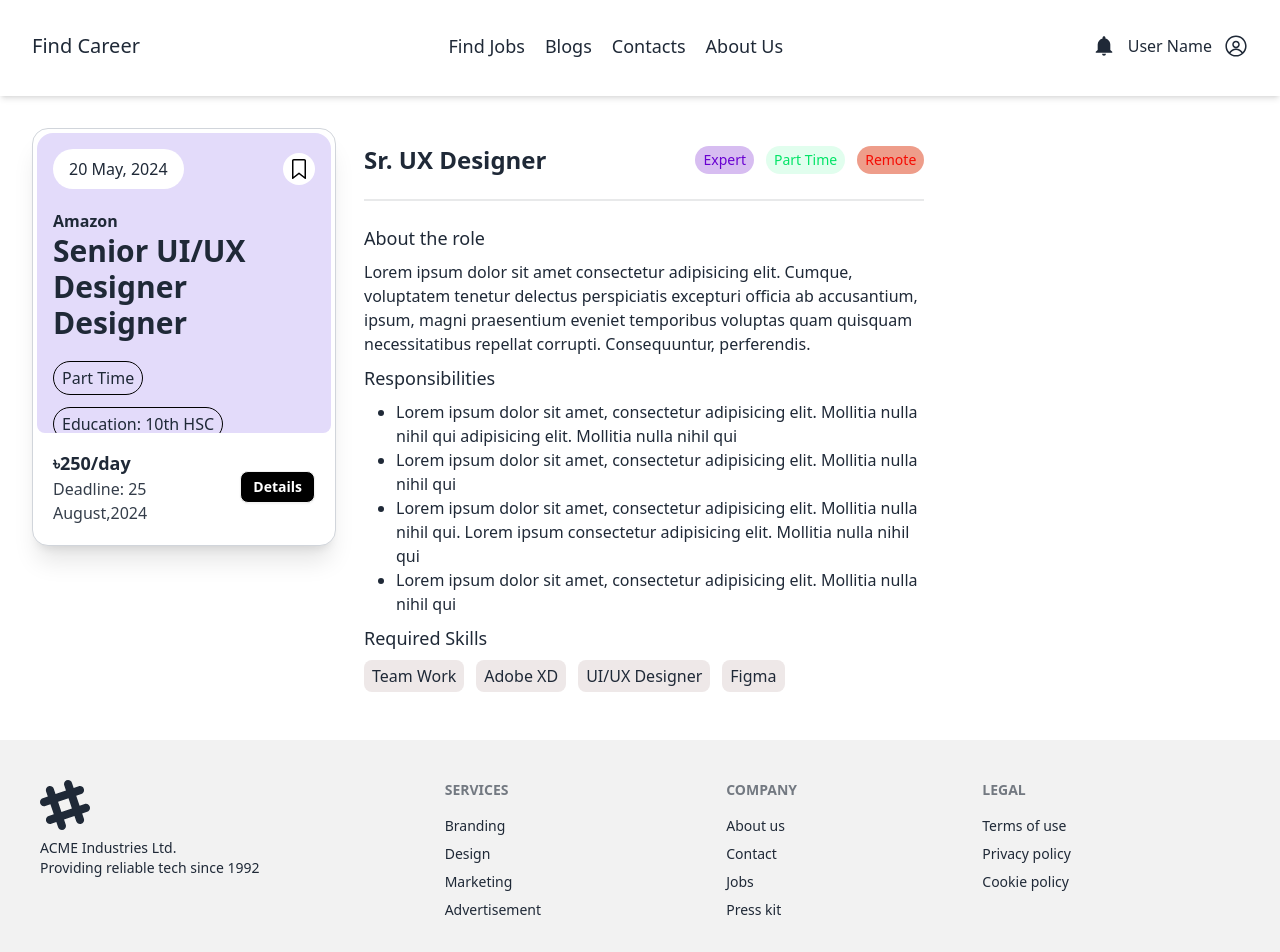
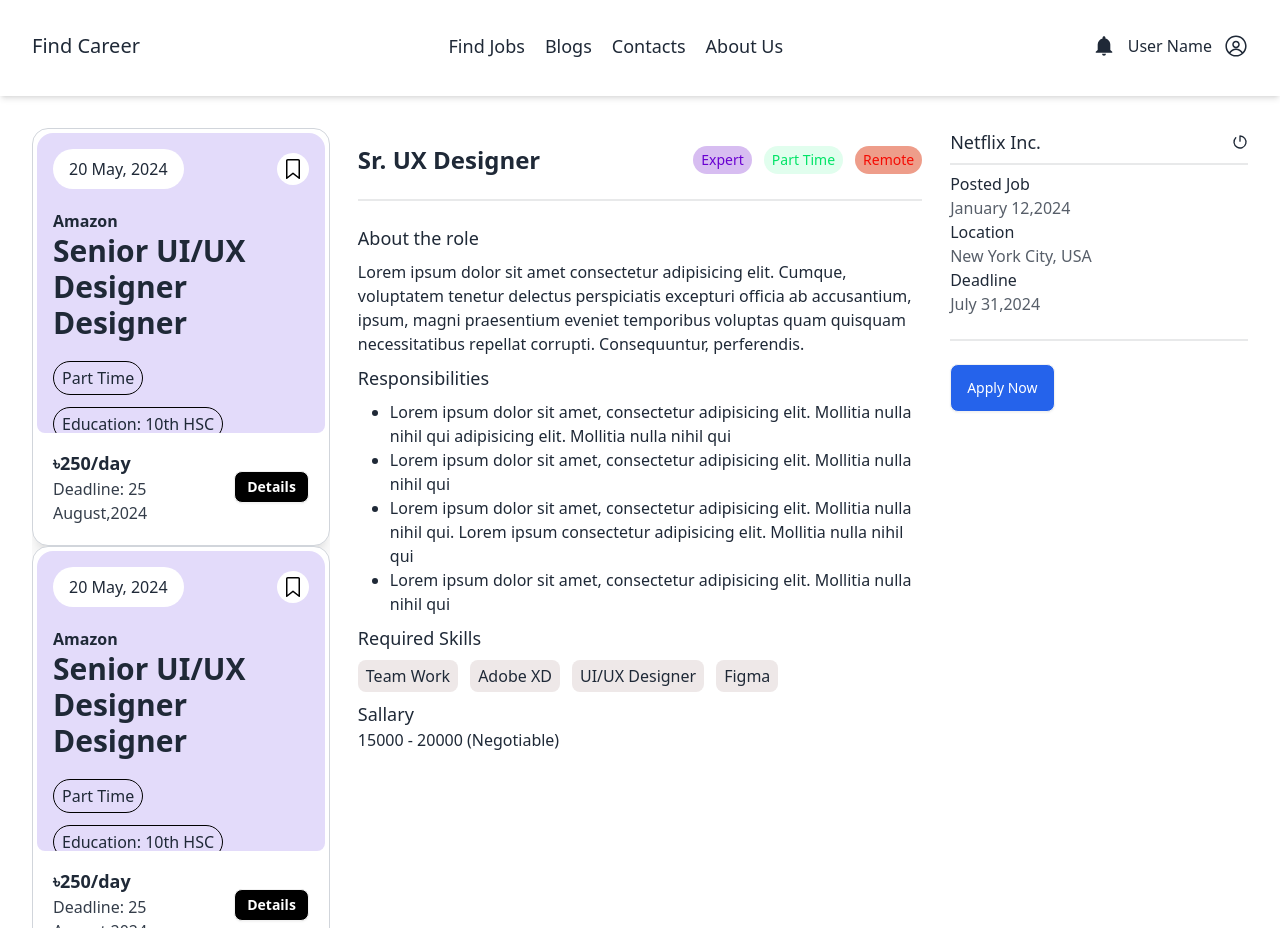
Before and after one commit to hasanalam365/find-career-client, a React (Vite) app: page /find-job/details/1 in a window 1280 px wide. Shown: the top 952 px of the page. Built offline with nearby package versions, Linux system fonts and the light colour scheme.

Commit message:
right side job detail page

```diff
--- a/src/components/FindJobDetails.tsx
+++ b/src/components/FindJobDetails.tsx
@@ -1,11 +1,118 @@
 import { GoBookmark } from "react-icons/go";
+import { TbBrandGravatar } from "react-icons/tb";
 
 const FindJobDetails = () => {
   return (
     <div>
       <div className="p-8 flex flex-row gap-3">
         {/* rigth side jobs */}
-        <div className="w-1/4">
+        <div className="w-1/4 overflow-y-auto h-screen">
+          <div className="card bg-base-100 border border-1 border-gray-300  shadow-xl p-1">
+            <figure>
+              <div className="bg-[#E3DBFA] h-[300px] w-[374px] p-4 rounded-lg">
+                <div>
+                  <div className="flex items-center justify-between">
+                    <div className="bg-white rounded-full py-2 px-4">
+                      <p className="font-medium">20 May, 2024</p>
+                    </div>
+                    <div className="bg-white rounded-full p-1">
+                      <GoBookmark className="text-2xl text-black" />
+                    </div>
+                  </div>
+                </div>
+                {/* Company and Position Title */}
+                <div className="flex flex-col mt-5">
+                  <h3 className="font-semibold">Amazon</h3>
+
+                  <div className="">
+                    <h2 className="text-3xl font-bold">
+                      Senior UI/UX Designer Designer
+                    </h2>
+                  </div>
+                </div>
+                {/* Job Requirement */}
+                <div className="flex flex-wrap gap-3 mt-5">
+                  <div className="border border-1 border-black rounded-full py-1 px-2">
+                    <p className="font-medium">Part Time</p>
+                  </div>
+                  <div className="border border-1 border-black rounded-full py-1 px-2">
+                    <p className="font-medium">Education: 10th HSC</p>
+                  </div>
+                  <div className="border border-1 border-black rounded-full py-1 px-2">
+                    <p className="font-medium">Age: 20-25</p>
+                  </div>
+
+                  <div className="border border-1 border-black rounded-full py-1 px-2">
+                    <p className="font-medium">Experience: 0 Year</p>
+                  </div>
+                </div>
+              </div>
+            </figure>
+            <div className="flex items-center justify-between  p-4">
+              <div>
+                <h4 className="text-lg font-semibold">৳250/day</h4>
+                <p className="opacity-90">Deadline: 25 August,2024</p>
+              </div>
+              <div>
+                <button className="btn btn-sm bg-black text-white">
+                  Details
+                </button>
+              </div>
+            </div>
+          </div>
+          <div className="card bg-base-100 border border-1 border-gray-300  shadow-xl p-1">
+            <figure>
+              <div className="bg-[#E3DBFA] h-[300px] w-[374px] p-4 rounded-lg">
+                <div>
+                  <div className="flex items-center justify-between">
+                    <div className="bg-white rounded-full py-2 px-4">
+                      <p className="font-medium">20 May, 2024</p>
+                    </div>
+                    <div className="bg-white rounded-full p-1">
+                      <GoBookmark className="text-2xl text-black" />
+                    </div>
+                  </div>
+                </div>
+                {/* Company and Position Title */}
+                <div className="flex flex-col mt-5">
+                  <h3 className="font-semibold">Amazon</h3>
+
+                  <div className="">
+                    <h2 className="text-3xl font-bold">
+                      Senior UI/UX Designer Designer
+                    </h2>
+                  </div>
+                </div>
+                {/* Job Requirement */}
+                <div className="flex flex-wrap gap-3 mt-5">
+                  <div className="border border-1 border-black rounded-full py-1 px-2">
+                    <p className="font-medium">Part Time</p>
+                  </div>
+                  <div className="border border-1 border-black rounded-full py-1 px-2">
+                    <p className="font-medium">Education: 10th HSC</p>
+                  </div>
+                  <div className="border border-1 border-black rounded-full py-1 px-2">
+                    <p className="font-medium">Age: 20-25</p>
+                  </div>
+
+                  <div className="border border-1 border-black rounded-full py-1 px-2">
+                    <p className="font-medium">Experience: 0 Year</p>
+                  </div>
+                </div>
+              </div>
+            </figure>
+            <div className="flex items-center justify-between  p-4">
+              <div>
+                <h4 className="text-lg font-semibold">৳250/day</h4>
+                <p className="opacity-90">Deadline: 25 August,2024</p>
+              </div>
+              <div>
+                <button className="btn btn-sm bg-black text-white">
+                  Details
+                </button>
+              </div>
+            </div>
+          </div>
           <div className="card bg-base-100 border border-1 border-gray-300  shadow-xl p-1">
             <figure>
               <div className="bg-[#E3DBFA] h-[300px] w-[374px] p-4 rounded-lg">
@@ -130,10 +237,42 @@ const FindJobDetails = () => {
                 </div>
               </div>
             </div>
+            <div>
+              <h4 className="text-lg font-medium mt-2">Sallary</h4>
+              <p>15000 - 20000 (Negotiable)</p>
+            </div>
           </div>
         </div>
         {/* job post owner profile */}
-        <div className="w-1/4"></div>
+        <div className="w-1/4">
+          <div>
+            <div className="flex items-center justify-between">
+              <h4 className="text-lg font-medium">Netflix Inc.</h4>
+              <TbBrandGravatar />
+            </div>
+            <div className="divider mt-0 mb-0"></div>
+            <div>
+              <div>
+                <p className="font-medium">Posted Job</p>
+                <p className="opacity-75">January 12,2024</p>
+              </div>
+              <div>
+                <p className="font-medium">Location</p>
+                <p className="opacity-75">New York City, USA</p>
+              </div>
+              <div>
+                <p className="font-medium">Deadline</p>
+                <p className="opacity-75">July 31,2024</p>
+              </div>
+            </div>
+            <div className="divider"></div>
+            <div>
+              <button className="btn bg-blue-600 text-white font-medium">
+                Apply Now
+              </button>
+            </div>
+          </div>
+        </div>
       </div>
     </div>
   );
```
